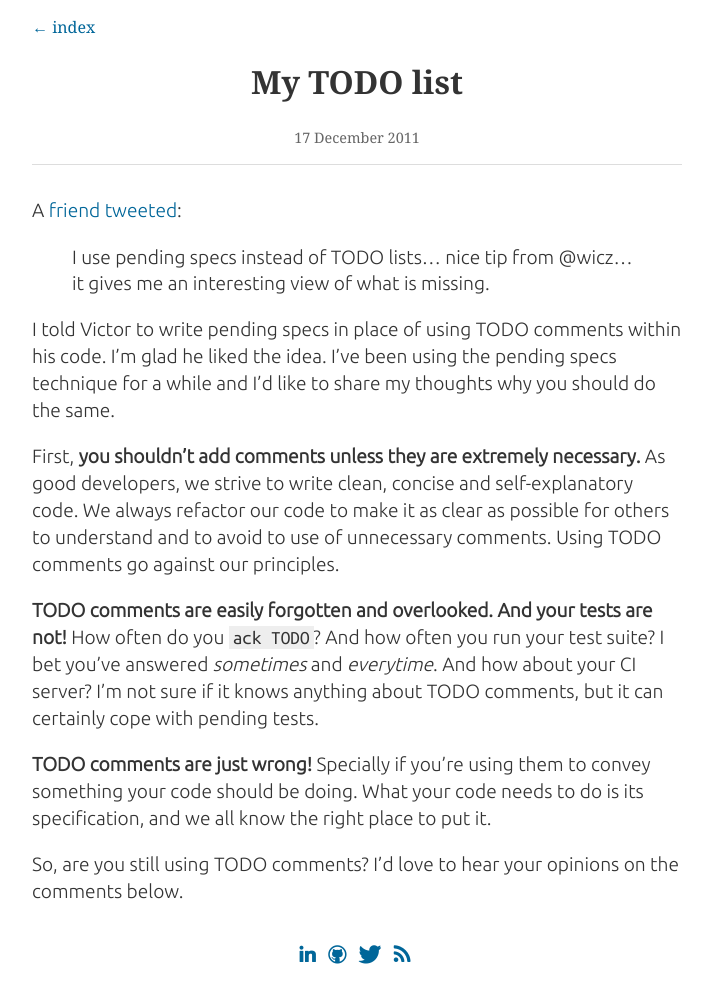
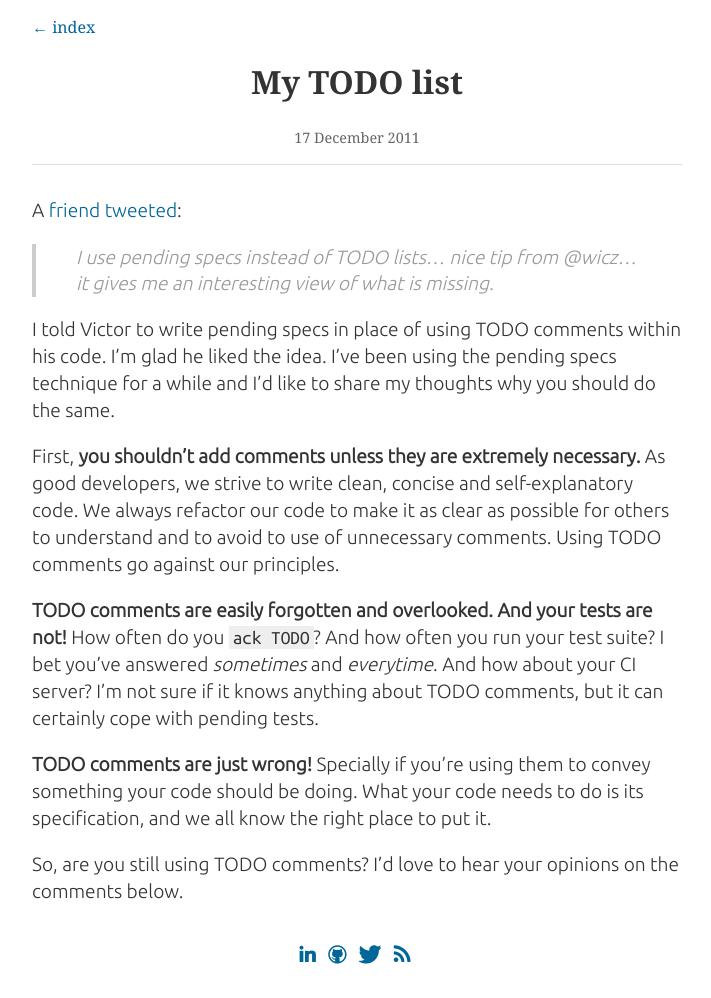
Before and after one commit to wicz/wicz.github.com, a Jekyll site: the page built from _posts/2011-12-17-my-todo-list.md, in a window 1280 px wide. Shown: the whole page, without its empty margins (283-994 px from the left). Built offline with Jekyll 4.4.1, drawn with Linux system fonts in a browser that asks for light colours; comment, search, counter and statistics services are not loaded.

Commit message:
UI tweaks

```diff
--- a/assets/stylesheets/screen.css
+++ b/assets/stylesheets/screen.css
@@ -82,3 +82,10 @@ pre code {
   font-family: "Ubuntu Mono", monospace, serif;
   font-size: 0.8em;
 }
+blockquote {
+  color: #999;
+  border-left: 4px solid #ccc;
+  padding-left: 40px;
+  margin-left: 0;
+  font-style: italic;
+}
```
